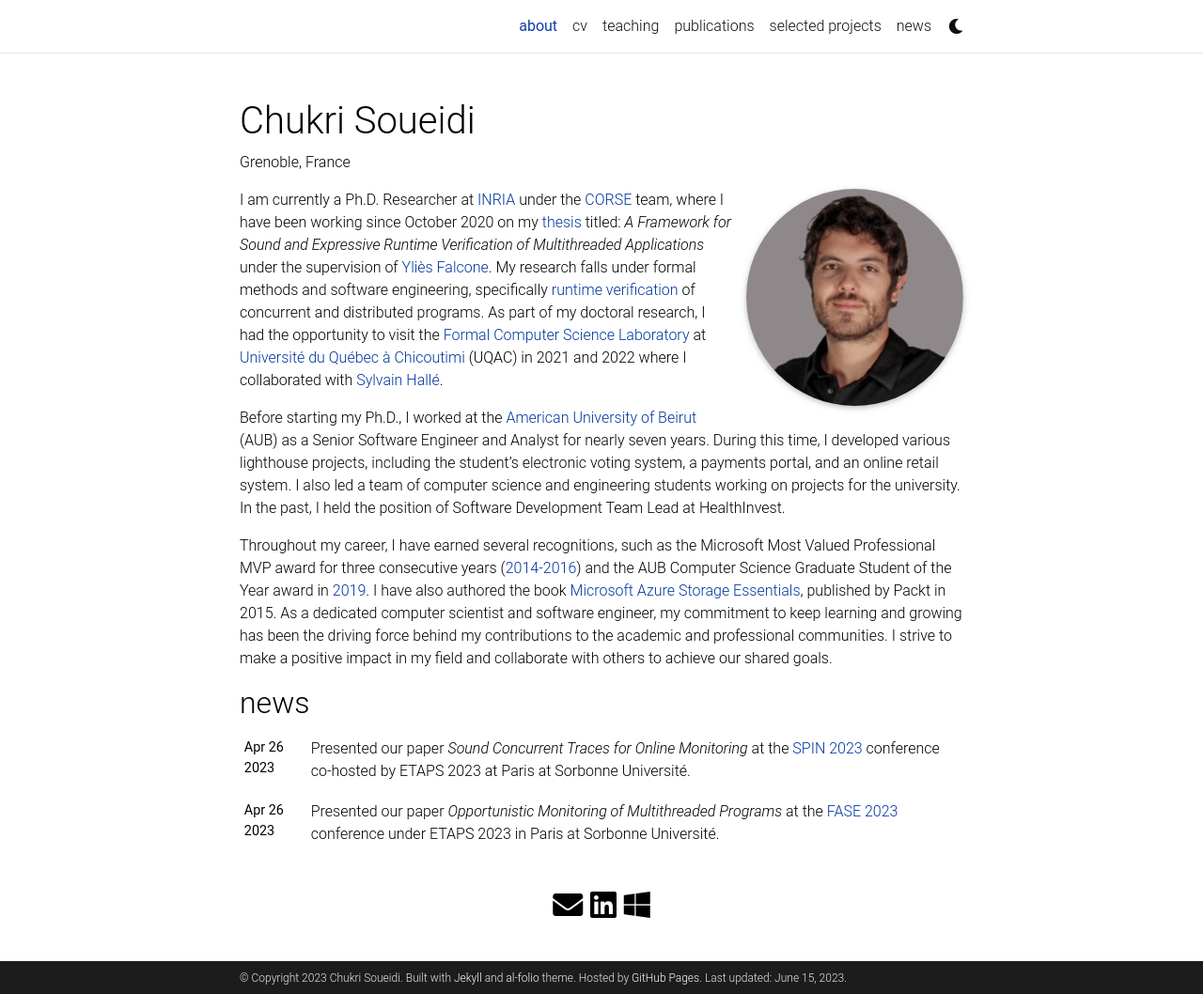
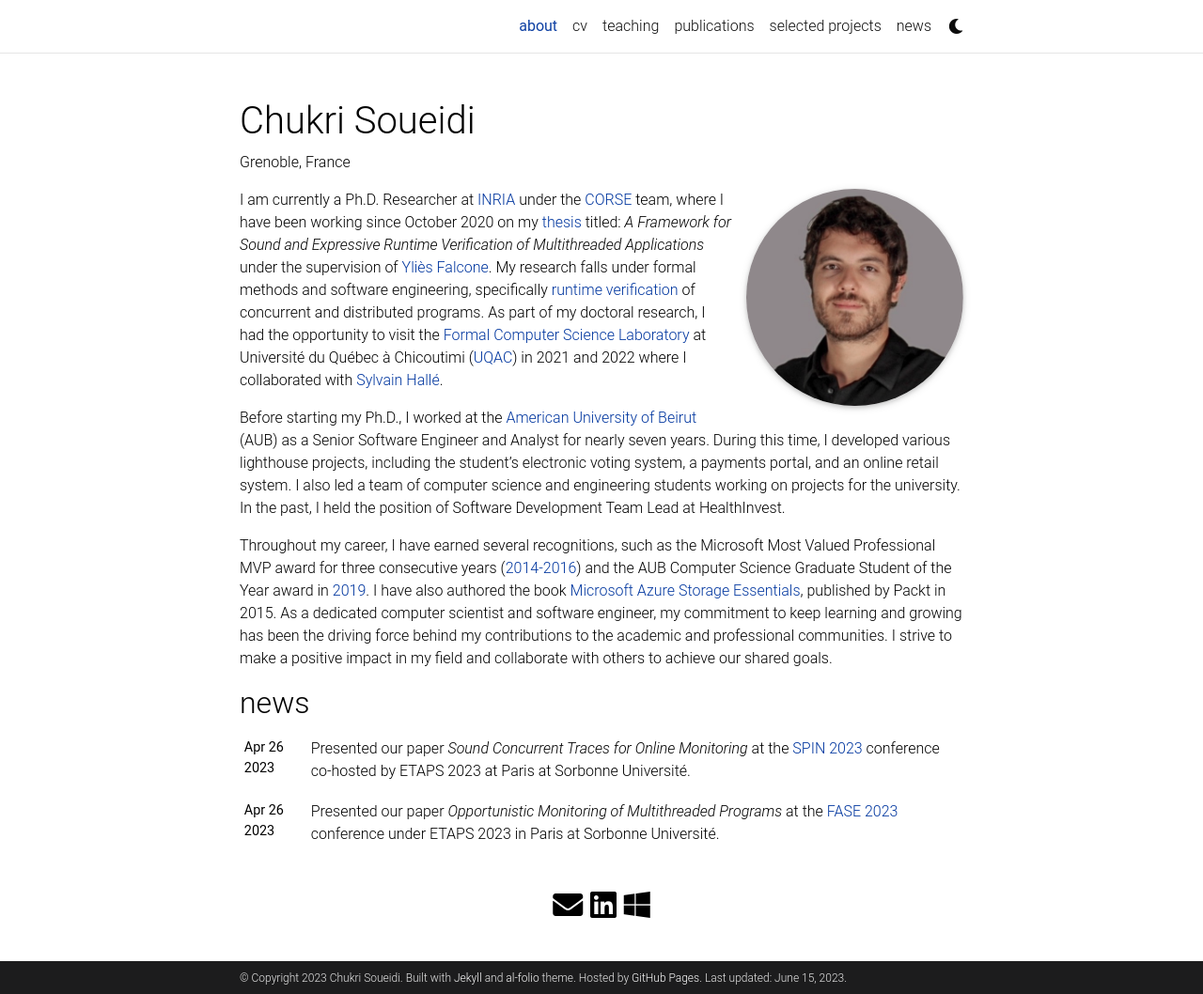
Before and after one commit to csoueidi/csoueidi, a Jekyll site: the page built from _pages/about.md, in a window 1280 px wide and 1058 px high. Shown: the whole window at 94% size. Built offline with Jekyll 4.4.1, drawn with Linux system fonts in a browser that asks for light colours; full-size pictures stand in for the smaller copies a plugin makes; some web fonts are replaced; comment, search, counter and statistics services are not loaded; a style sheet for code colours, icons or effects is not loaded.

Commit message:
update bio

```diff
--- a/_pages/about.md
+++ b/_pages/about.md
@@ -17,7 +17,7 @@ social: true  # includes social icons at the bottom of the page
 pdf1: lettercmps.pdf
 
 ---
- I am currently a Ph.D. Researcher at [INRIA](http://inria.fr) under the [CORSE](https://team.inria.fr/corse/) team, where I have been working since October 2020 on my [thesis](https://www.theses.fr/s246965) titled: <i>A Framework for Sound and Expressive Runtime Verification of Multithreaded Applications</i> under the supervision of [Yliès Falcone](https://www.ylies.fr). My research falls under formal methods and software engineering, specifically [runtime verification](https://en.wikipedia.org/wiki/Runtime_verification) of concurrent and distributed programs. As part of my doctoral research, I had the opportunity to visit the [Formal Computer Science Laboratory](https://liflab.ca) at [Université du Québec à Chicoutimi](https://www.uqac.ca) (UQAC) in 2021 and 2022 where I collaborated with [Sylvain Hallé](https://leduotang.ca/sylvain/).
+ I am currently a Ph.D. Researcher at [INRIA](http://inria.fr) under the [CORSE](https://team.inria.fr/corse/) team, where I have been working since October 2020 on my [thesis](https://www.theses.fr/s246965) titled: <i>A Framework for Sound and Expressive Runtime Verification of Multithreaded Applications</i> under the supervision of [Yliès Falcone](https://www.ylies.fr). My research falls under formal methods and software engineering, specifically [runtime verification](https://en.wikipedia.org/wiki/Runtime_verification) of concurrent and distributed programs. As part of my doctoral research, I had the opportunity to visit the [Formal Computer Science Laboratory](https://liflab.ca) at Université du Québec à Chicoutimi ([UQAC](https://www.uqac.ca)) in 2021 and 2022 where I collaborated with [Sylvain Hallé](https://leduotang.ca/sylvain/).
 
 Before starting my Ph.D., I worked at the [American University of Beirut](https://www.aub.edu.lb) (AUB) as a Senior Software Engineer and Analyst for nearly seven years. During this time, I developed various lighthouse projects, including the student's electronic voting system, a payments portal, and an online retail system. I also led a team of computer science and engineering students working on projects for the university. In the past, I held the position of Software Development Team Lead at HealthInvest.
 
```
